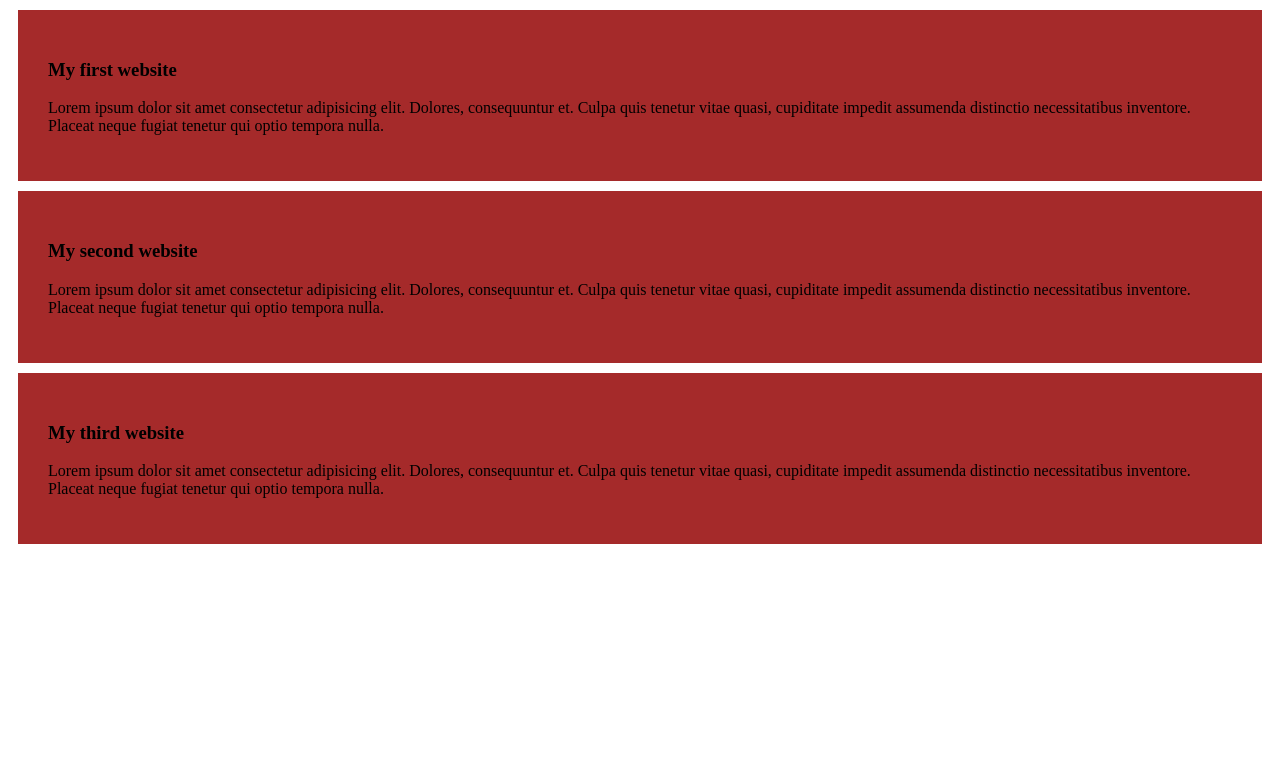
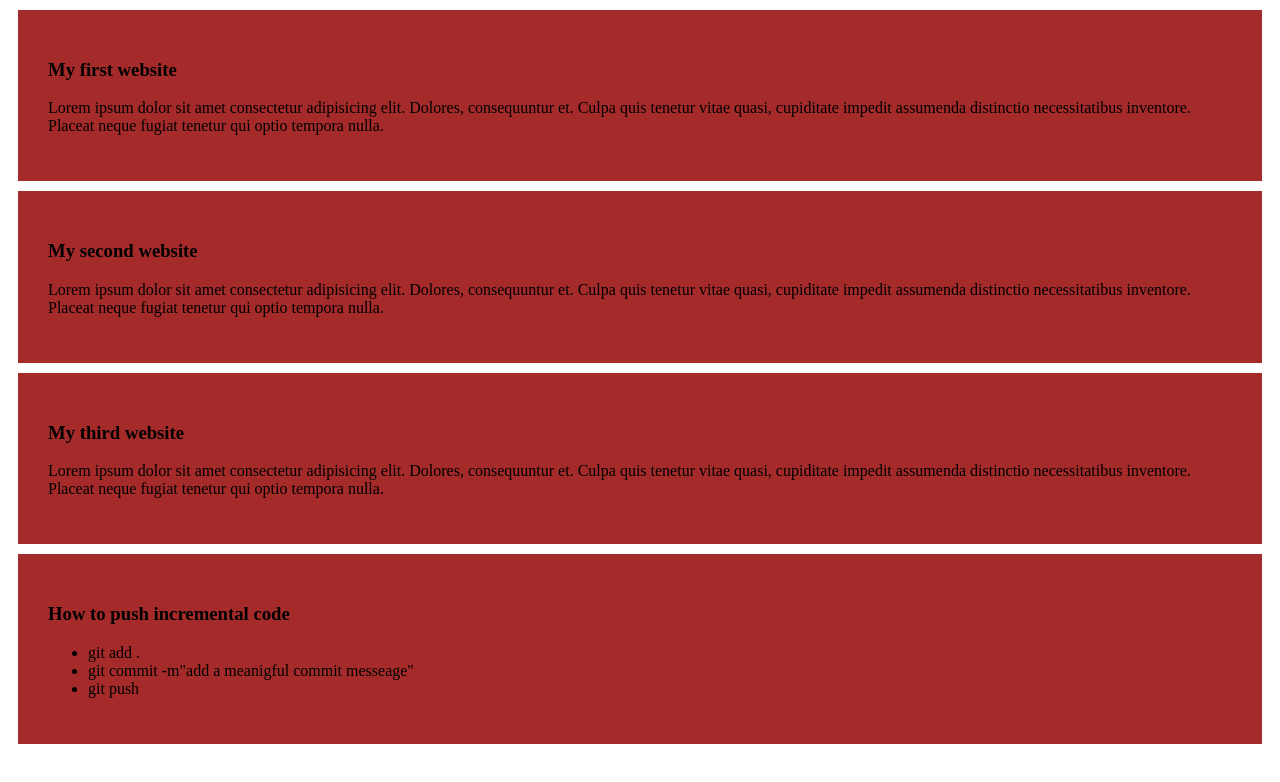
Before and after one commit to 01932609293/my-simple-website, a plain HTML site: page index.html in a window 1280 px wide. Drawn offline with Linux system fonts and the light colour scheme.

Commit message:
added some list of incremental code

```diff
--- a/index.html
+++ b/index.html
@@ -18,6 +18,14 @@
     <h3>My third website</h3>
     <P>Lorem ipsum dolor sit amet consectetur adipisicing elit. Dolores, consequuntur et. Culpa quis tenetur vitae quasi, cupiditate impedit assumenda distinctio necessitatibus inventore. Placeat neque fugiat tenetur qui optio tempora nulla.</P>
 </div>
+<div>
+    <h3>How to push incremental code</h3>
+    <ul>
+        <li>git add .</li>
+        <li> git commit -m"add a meanigful commit messeage"</li>
+        <li> git push</li>
+    </ul>
+</div>
 <body>
 
 </body>
```
